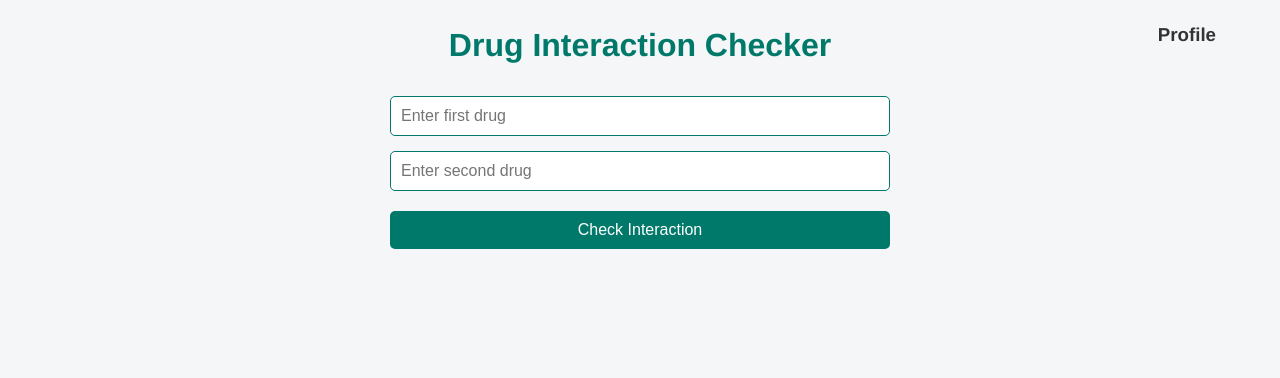
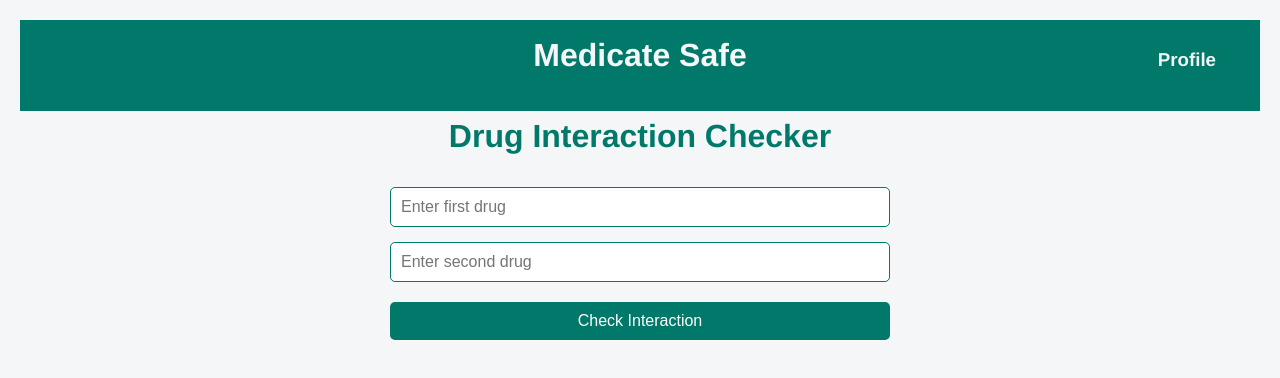
Before and after one commit to EugeneJoo/Medicate_Safe, a React (Create React App) app in the folder medicate_safe_frontend/: page / in a window 1280 px wide. Shown: the top 378 px of the page. Built offline with nearby package versions, Linux system fonts and the light colour scheme.

Commit message:
side element

```diff
--- a/medicate_safe_frontend/src/App.css
+++ b/medicate_safe_frontend/src/App.css
@@ -190,6 +190,31 @@
 
 
  .profile-icon {
+  color: #f4f6f8;
   right: 5%;
-  top: 20px;
+  top: 45px;
  }
+
+
+ .banner {
+  background-color: #00796b; /* Teal background */
+  padding: 10px; /* Some padding */
+  width: 100%; /* Full width */
+  text-align: center; /* Center the text */
+}
+
+.banner h1{
+  color: #f4f6f8;
+}
+
+.side-element {
+  position: fixed;
+  top: 100px; /* Adjust as needed */
+  right: 20px; /* Adjust as needed */
+  background-color: #00796b;
+  color: white;
+  padding: 15px;
+  border-radius: 5px;
+  box-shadow: 0 0 10px rgba(0, 0, 0, 0.1);
+  z-index: 1000;
+}
--- a/medicate_safe_frontend/src/App.js
+++ b/medicate_safe_frontend/src/App.js
@@ -5,7 +5,6 @@ import Login from './components/login';
 import Register from './components/register';
 import ProfileIcon from './components/profile';
 
-// Add new state for controlling dropdown visibility
 const App = () => {
   const [drug1, setDrug1] = useState('');
   const [drug2, setDrug2] = useState('');
@@ -14,7 +13,7 @@ const App = () => {
   const [showLogin, setShowLogin] = useState(false);
   const [showRegister, setShowRegister] = useState(false);
   const [profileName, setProfileName] = useState("Profile");
-  const [showDropdown, setShowDropdown] = useState(false); // New state for dropdown visibility
+  const [showDropdown, setShowDropdown] = useState(false);
 
   const handleProfileClick = () => {
     setShowLogin(true);
@@ -43,8 +42,6 @@ const App = () => {
     setShowRegister(false);
   }
 
-  const interactionResultString = "Interaction Result";
-
   const checkInteraction = async () => {
     setError(null);
     setInteractionResult(null);
@@ -59,7 +56,7 @@ const App = () => {
         params: { drug1, drug2 },
       });
       setInteractionResult(response.data);
-      setShowDropdown(true);  // Show the dropdown when interaction result is fetched
+      setShowDropdown(true);
     } catch (err) {
       setError('Error fetching interaction data. Please try again.');
     }
@@ -67,6 +64,9 @@ const App = () => {
 
   return (
     <div className="App">
+      <div className="banner">
+        <h1>Medicate Safe</h1>
+      </div>
       <ProfileIcon
         onClick={handleProfileClick}
         text={profileName}
@@ -77,6 +77,7 @@ const App = () => {
           : <Login onLogin={handleLogin} onSwitchToRegister={switchToRegister} onClose={handleCloseModal} />
       )}
       <h1>Drug Interaction Checker</h1>
+
       <div className="input-container">
         <input
           type="text"
@@ -97,17 +98,25 @@ const App = () => {
 
       {interactionResult && (
         <>
-
+          <button onClick={() => setShowDropdown(!showDropdown)}>Show/Hide Interaction Result</button>
+          {showDropdown && (
             <div className="result">
               <h2>Summary:</h2>
               <p>{Array.isArray(interactionResult.summary) && interactionResult.summary.length > 0
                 ? interactionResult.summary[0].summary_text
                 : interactionResult.summary}</p>
-              <button classname = "dropdown-button" onClick={() => setShowDropdown(!showDropdown)}> Show/Hide Interaction Result</button>
-              <h2>{!showDropdown && interactionResultString} </h2>
-              <pre>{!showDropdown && JSON.stringify(interactionResult, null, 2)}</pre>
+              <h2>Interaction Result:</h2>
+              <pre>{JSON.stringify(interactionResult, null, 2)}</pre>
             </div>
+          )}
         </>
+      )}
+
+      {profileName !== "Profile" && (
+        <div className="side-element">
+          <p>Welcome, {profileName}!</p>
+          {/* Add more content or elements here as needed */}
+        </div>
       )}
     </div>
   );
```
